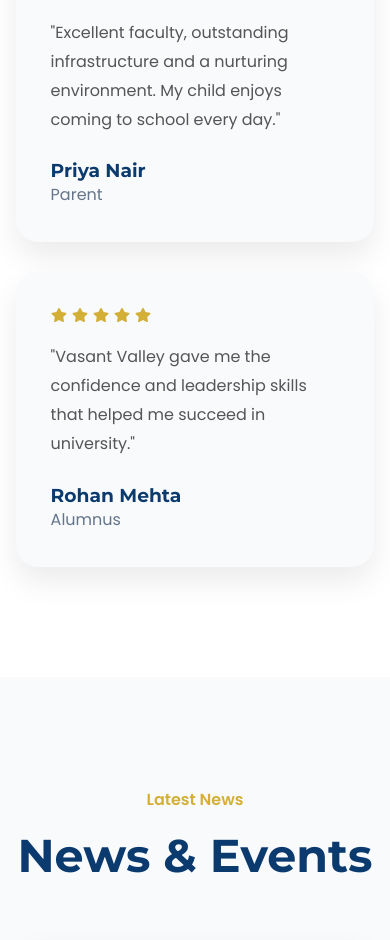
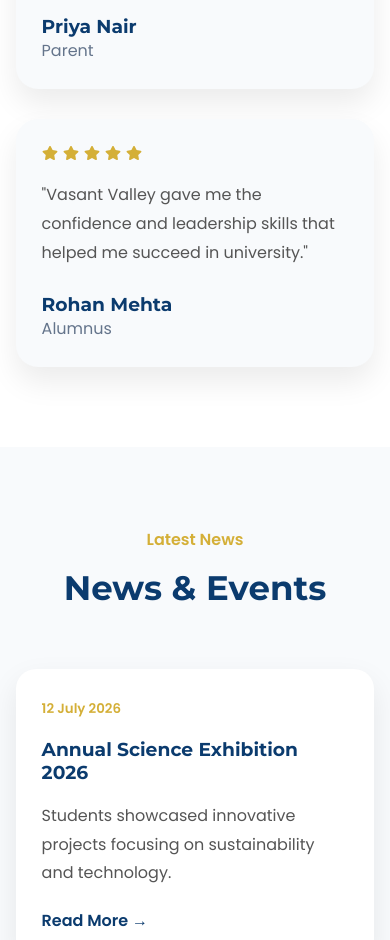
Before and after one commit to rishahermain7-eng/DETTROIN-INT-Risha-Website, a React (Vite) app: page / in a window 390 px wide. Shown: the part 10314-11254 px from the top of the page. Built offline with nearby package versions, Linux system fonts and the light colour scheme.

Commit message:
Responsive: mobile breakpoints for Testimonials, News and AdmissionsCTA
- These three sections had no @media rules at all
- Added 768px and 480px breakpoints: single-column cards on phones,
  reduced heading sizes, tighter padding
- Card shadows, hover-lift animations and colors are unchanged

```diff
--- a/src/components/AdmissionsCTA/AdmissionsCTA.css
+++ b/src/components/AdmissionsCTA/AdmissionsCTA.css
@@ -25,3 +25,27 @@
 color:black;
 font-weight:600;
 }
+
+@media(max-width:768px){
+
+.admission{
+padding:70px 0;
+}
+
+.admission-box h2{
+font-size:34px;
+}
+
+}
+
+@media(max-width:480px){
+
+.admission-box h2{
+font-size:26px;
+}
+
+.admission-box p{
+font-size:15px;
+}
+
+}
--- a/src/components/News/News.css
+++ b/src/components/News/News.css
@@ -37,3 +37,24 @@
 font-weight:600;
 color:#0B3B6E;
 }
+
+@media(max-width:768px){
+
+.news{
+padding:80px 0;
+}
+
+}
+
+@media(max-width:480px){
+
+.news-grid{
+grid-template-columns:1fr;
+gap:22px;
+}
+
+.news-card{
+padding:26px;
+}
+
+}
--- a/src/components/Testimonials/Testimonials.css
+++ b/src/components/Testimonials/Testimonials.css
@@ -57,3 +57,27 @@
 .testimonial-card span{
 color:#64748b;
 }
+
+@media(max-width:768px){
+
+.testimonials{
+padding:80px 0;
+}
+
+.section-title h2{
+font-size:34px;
+}
+
+}
+
+@media(max-width:480px){
+
+.testimonial-grid{
+grid-template-columns:1fr;
+}
+
+.testimonial-card{
+padding:26px;
+}
+
+}
```
